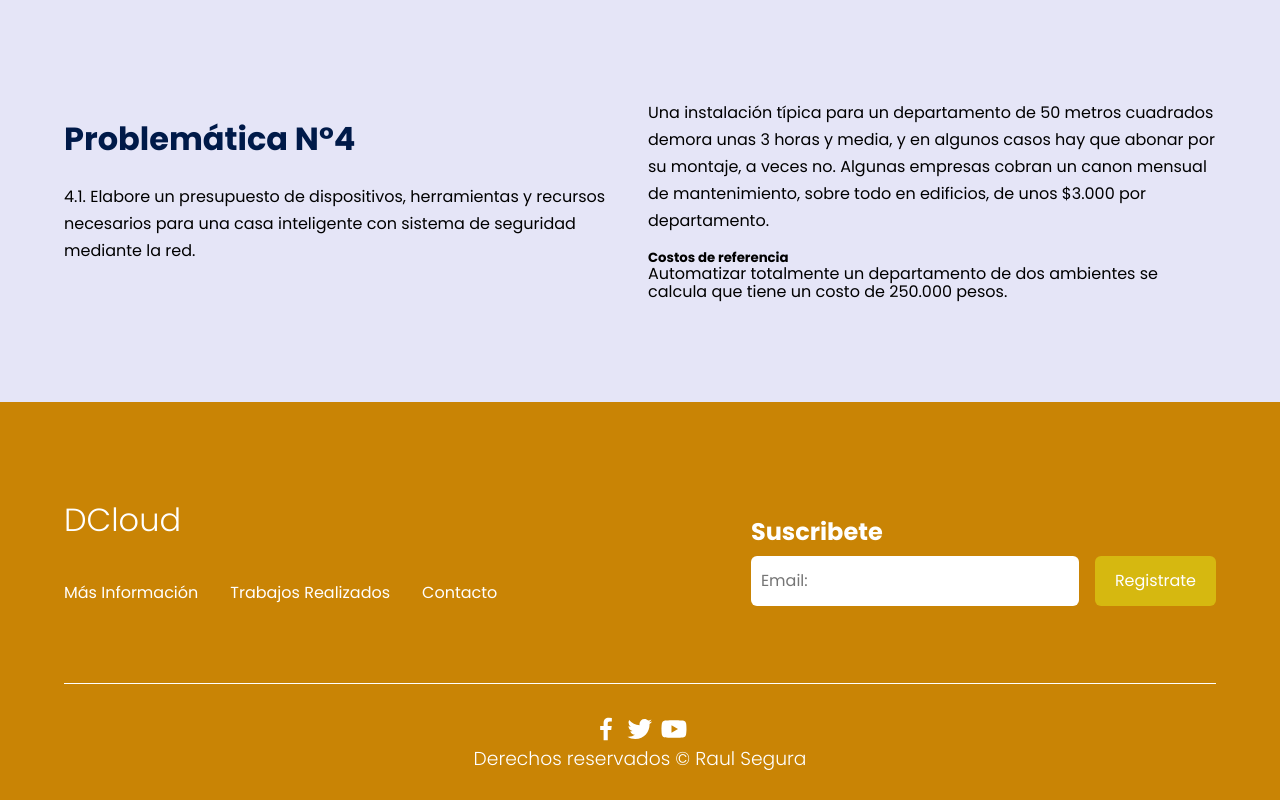
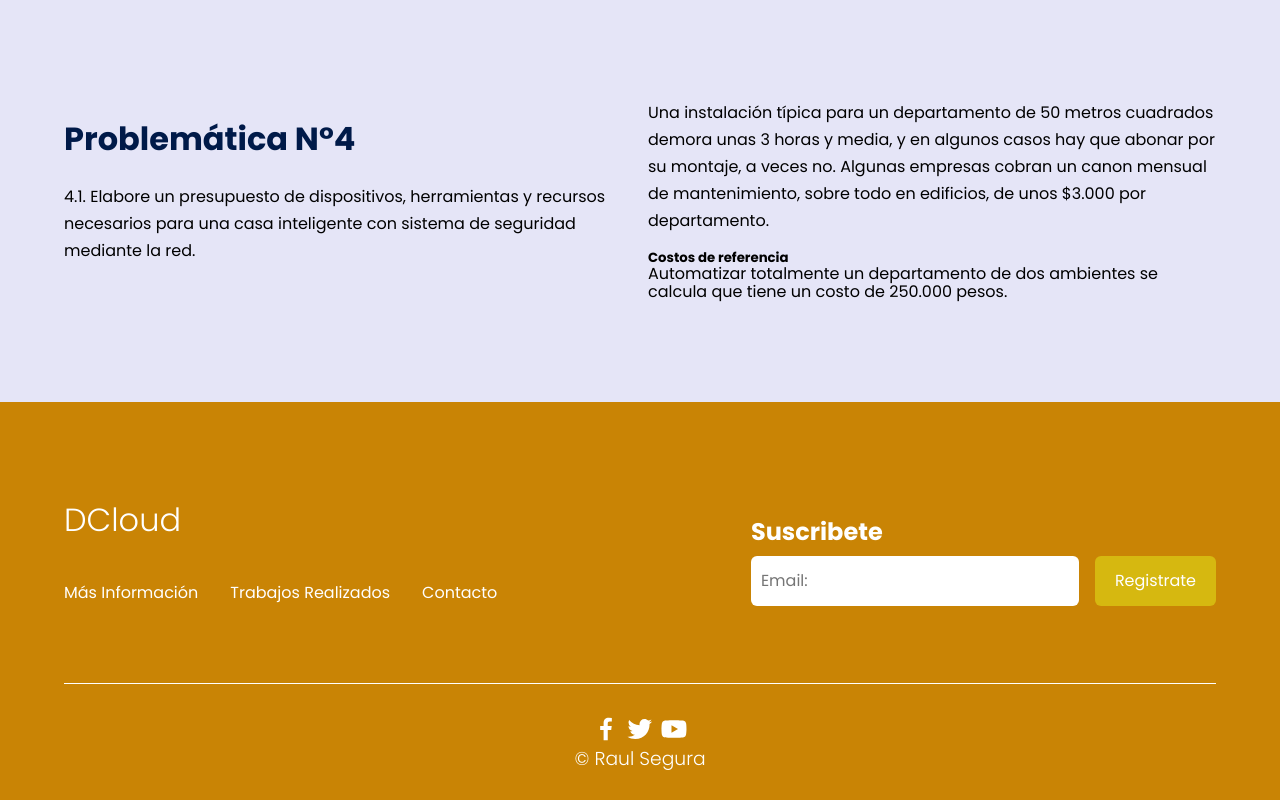
Before and after one commit to rsisaias/EmpresaSimulada, a plain HTML site: page fichas.html in a window 1280 px wide. Shown: the part 1897-2697 px from the top of the page. Drawn offline with Linux system fonts and the light colour scheme.

Commit message:
Update fichas.html

```diff
--- a/fichas.html
+++ b/fichas.html
@@ -128,7 +128,7 @@
                 <a href="#" class="footer__icons"><img src="./images/youtube.svg" class="footer__img"></a>
             </div>
 
-            <h3 class="footer__copyright">Derechos reservados &copy; Raul Segura</h3>
+            <h3 class="footer__copyright"> &copy; Raul Segura</h3>
         </section>
     </footer>
 </body>
```
